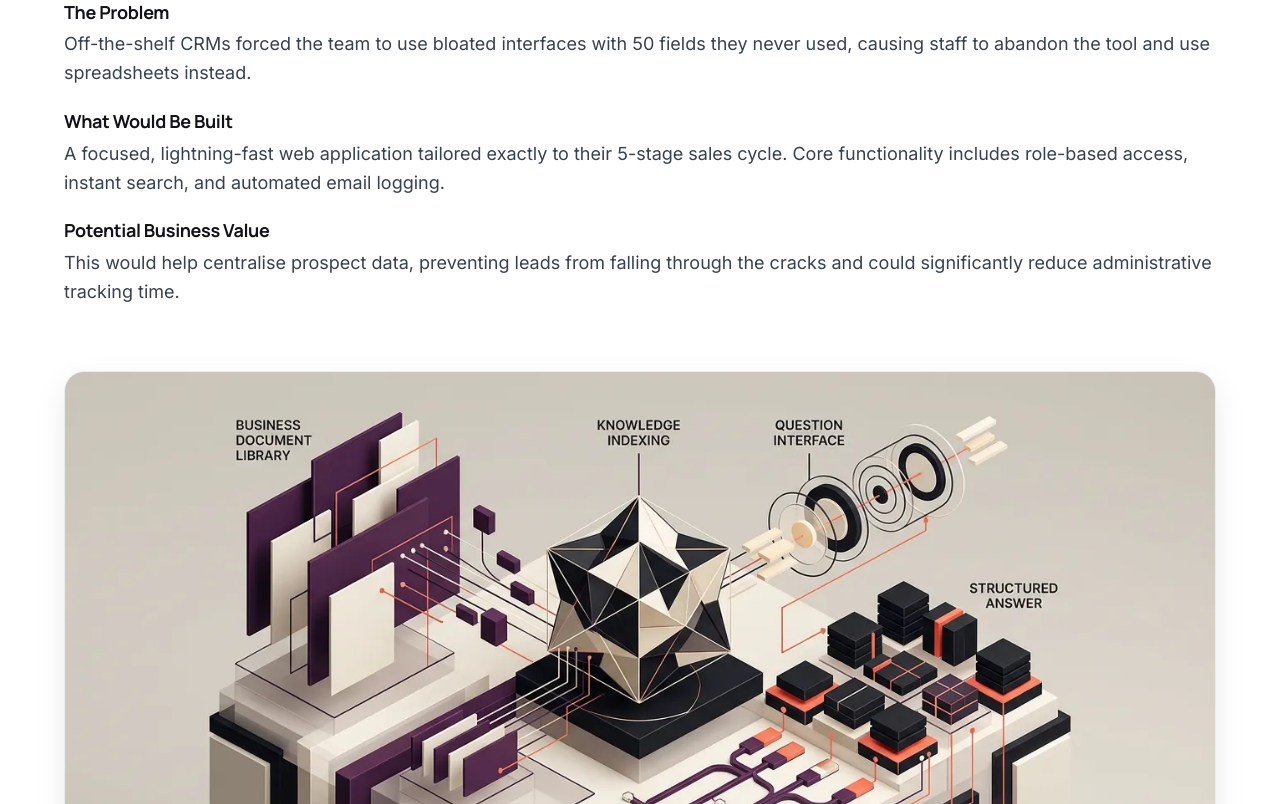
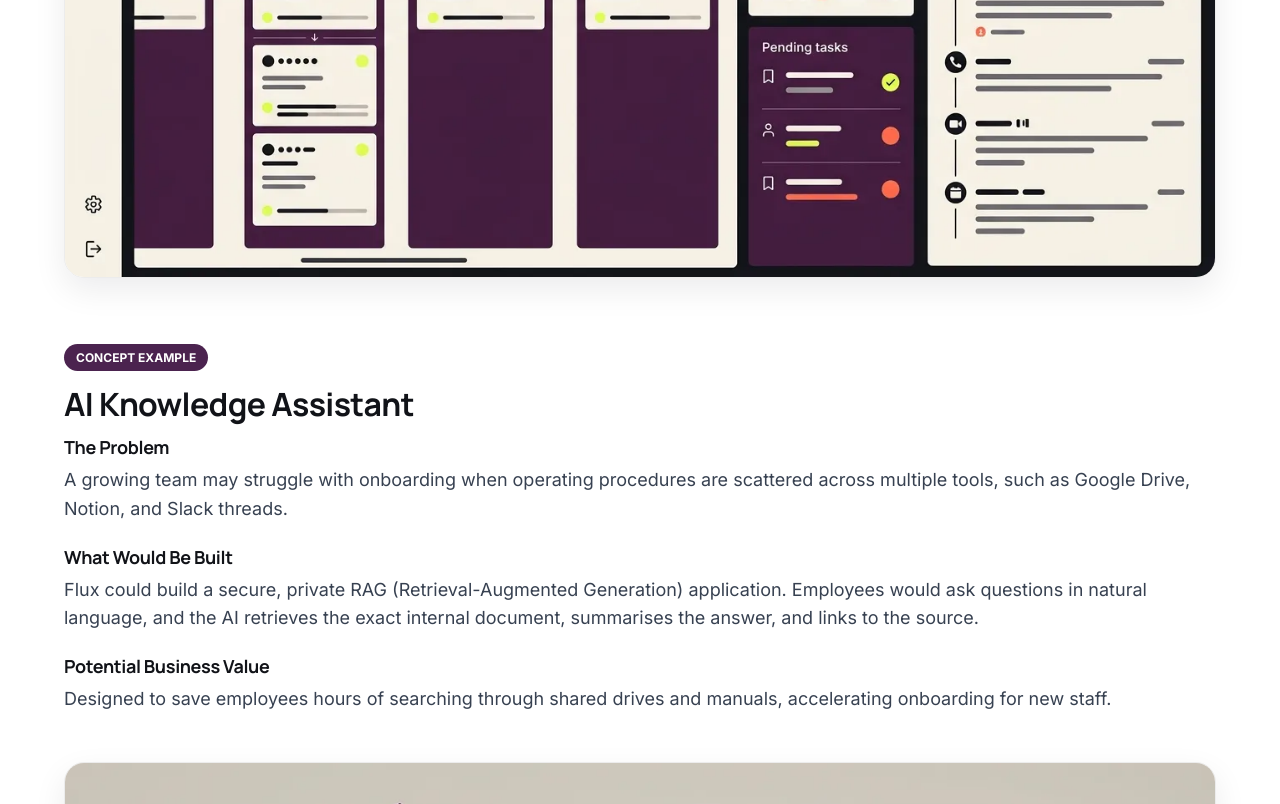
Before and after one commit to eltechldn-adm/flux-web-studio, a website: page src/work.html in a window 1280 px wide. Shown: the part 1176-1980 px from the top of the page. Drawn offline with Linux system fonts and the light colour scheme.

Commit message:
fix: update work, what-we-build and pricing copy, add mobile nav test

```diff
--- a/src/work.html
+++ b/src/work.html
@@ -57,34 +57,34 @@
 
                     <!-- Example 1 -->
                     <article style="display: grid; grid-template-columns: 1fr; gap: 3rem; align-items: center; @media(min-width: 900px){grid-template-columns: 1fr 1fr;}">
-                        <div style="border-radius: var(--radius-lg); overflow: hidden; box-shadow: var(--shadow-lg); border: 1px solid var(--border-subtle);">
-                            <img src="./assets/visuals/work-crm-concept.webp" alt="Custom Operations CRM interface concept" style="width: 100%; height: 100%; object-fit: cover; display: block;" loading="lazy" />
-                        </div>
                         <div>
                             <span style="display: inline-block; padding: 0.25rem 0.75rem; background: var(--color-obsidian); color: var(--color-white); font-size: 0.75rem; font-weight: bold; border-radius: 20px; margin-bottom: 1rem;">CONCEPT EXAMPLE</span>
                             <h2 style="font-size: 2rem; margin-bottom: 1rem; color: var(--color-obsidian);">Custom Operations CRM</h2>
                             <h3 style="font-size: 1.125rem; margin-bottom: 0.5rem; color: var(--color-obsidian);">The Problem</h3>
-                            <p style="color: var(--color-text-muted); margin-bottom: 1.5rem;">Off-the-shelf CRMs forced the team to use bloated interfaces with 50 fields they never used, causing staff to abandon the tool and use spreadsheets instead.</p>
+                            <p style="color: var(--color-text-muted); margin-bottom: 1.5rem;">A sales team may outgrow an off-the-shelf CRM when unnecessary fields and rigid workflows push staff back toward spreadsheets.</p>
                             <h3 style="font-size: 1.125rem; margin-bottom: 0.5rem; color: var(--color-obsidian);">What Would Be Built</h3>
-                            <p style="color: var(--color-text-muted); margin-bottom: 1.5rem;">A focused, lightning-fast web application tailored exactly to their 5-stage sales cycle. Core functionality includes role-based access, instant search, and automated email logging.</p>
+                            <p style="color: var(--color-text-muted); margin-bottom: 1.5rem;">Flux could build a focused CRM around a five-stage sales process. Core functionality may include role-based access, instant search, and automated email logging.</p>
                             <h3 style="font-size: 1.125rem; margin-bottom: 0.5rem; color: var(--color-obsidian);">Potential Business Value</h3>
-                            <p style="color: var(--color-text-muted);">This would help centralise prospect data, preventing leads from falling through the cracks and could significantly reduce administrative tracking time.</p>
+                            <p style="color: var(--color-text-muted);">This could help centralise prospect data, preventing leads from falling through the cracks and may significantly reduce administrative tracking time.</p>
+                        </div>
+                        <div style="border-radius: var(--radius-lg); overflow: hidden; box-shadow: var(--shadow-lg); border: 1px solid var(--border-subtle);">
+                            <img src="./assets/visuals/work-crm-concept.webp" alt="Custom Operations CRM interface concept" style="width: 100%; height: 100%; object-fit: cover; display: block;" loading="lazy" />
                         </div>
                     </article>
 
                     <!-- Example 2 -->
                     <article style="display: grid; grid-template-columns: 1fr; gap: 3rem; align-items: center; @media(min-width: 900px){grid-template-columns: 1fr 1fr;}">
-                        <div style="order: 2; @media(min-width: 900px){order: 1;}">
+                        <div>
                             <span style="display: inline-block; padding: 0.25rem 0.75rem; background: var(--color-deep-aubergine); color: var(--color-white); font-size: 0.75rem; font-weight: bold; border-radius: 20px; margin-bottom: 1rem;">CONCEPT EXAMPLE</span>
                             <h2 style="font-size: 2rem; margin-bottom: 1rem; color: var(--color-obsidian);">AI Knowledge Assistant</h2>
                             <h3 style="font-size: 1.125rem; margin-bottom: 0.5rem; color: var(--color-obsidian);">The Problem</h3>
-                            <p style="color: var(--color-text-muted); margin-bottom: 1.5rem;">Onboarding new hires took weeks because crucial operating procedures were scattered across Google Drive, Notion, and Slack threads.</p>
+                            <p style="color: var(--color-text-muted); margin-bottom: 1.5rem;">A growing team may struggle with onboarding when operating procedures are scattered across multiple tools, such as Google Drive, Notion, and Slack threads.</p>
                             <h3 style="font-size: 1.125rem; margin-bottom: 0.5rem; color: var(--color-obsidian);">What Would Be Built</h3>
-                            <p style="color: var(--color-text-muted); margin-bottom: 1.5rem;">A secure, private RAG (Retrieval-Augmented Generation) application. Employees ask questions in natural language, and the AI retrieves the exact internal document, summarises the answer, and links to the source.</p>
+                            <p style="color: var(--color-text-muted); margin-bottom: 1.5rem;">Flux could build a secure, private RAG (Retrieval-Augmented Generation) application. Employees would ask questions in natural language, and the AI retrieves the exact internal document, summarises the answer, and links to the source.</p>
                             <h3 style="font-size: 1.125rem; margin-bottom: 0.5rem; color: var(--color-obsidian);">Potential Business Value</h3>
                             <p style="color: var(--color-text-muted);">Designed to save employees hours of searching through shared drives and manuals, accelerating onboarding for new staff.</p>
                         </div>
-                        <div style="border-radius: var(--radius-lg); overflow: hidden; box-shadow: var(--shadow-lg); border: 1px solid var(--border-subtle); order: 1; @media(min-width: 900px){order: 2;}">
+                        <div style="border-radius: var(--radius-lg); overflow: hidden; box-shadow: var(--shadow-lg); border: 1px solid var(--border-subtle);">
                             <img src="./assets/visuals/work-ai-knowledge-concept.webp" alt="AI Knowledge Assistant interface concept" style="width: 100%; height: 100%; object-fit: cover; display: block;" loading="lazy" />
                         </div>
                     </article>
```
Also changed, not shown: playwright-report/index.html (+1 -1 lines), src/pricing.html (+1 -1 lines), src/what-we-build.html (+2 -2 lines), tests/navigation.spec.js (+23 -0 lines).
